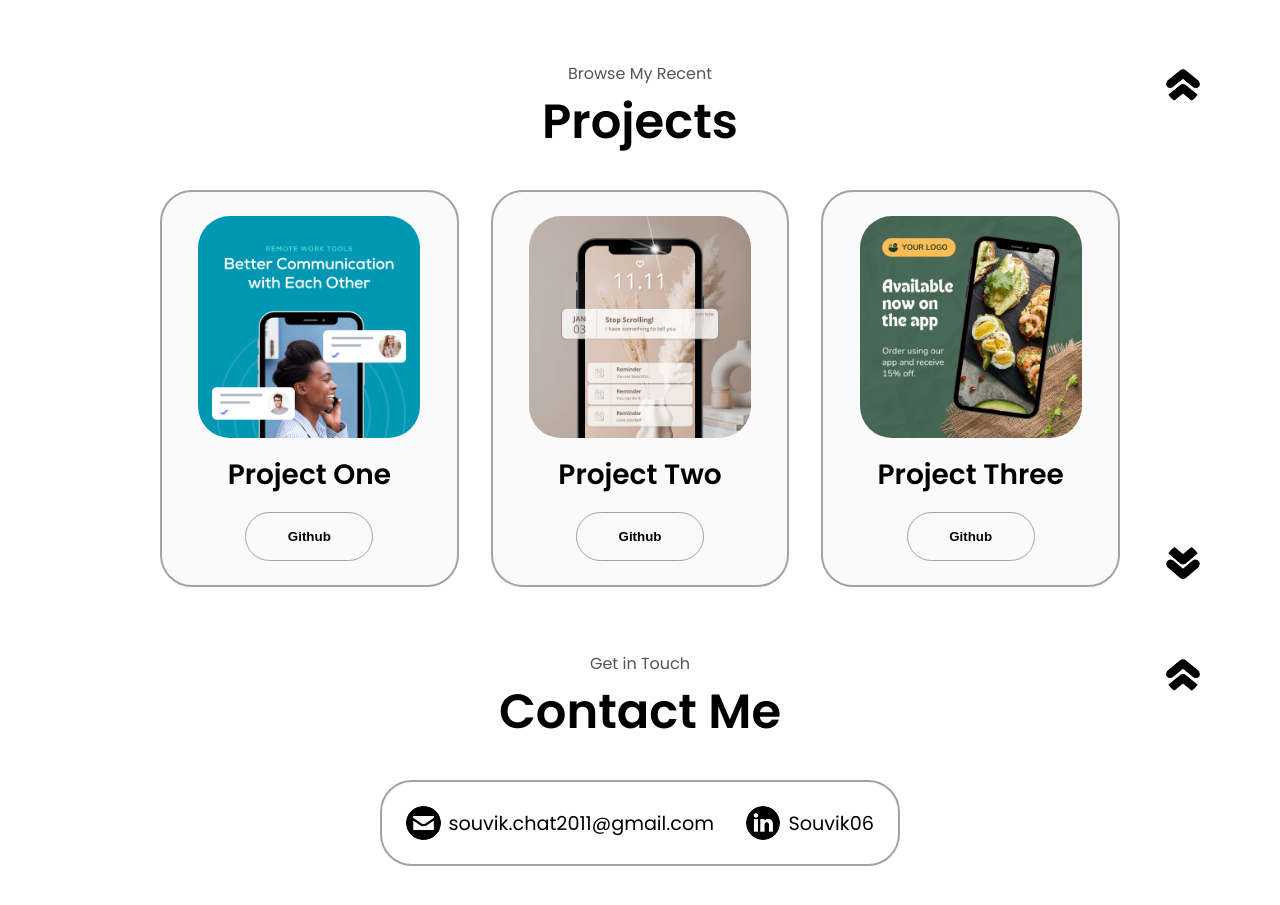
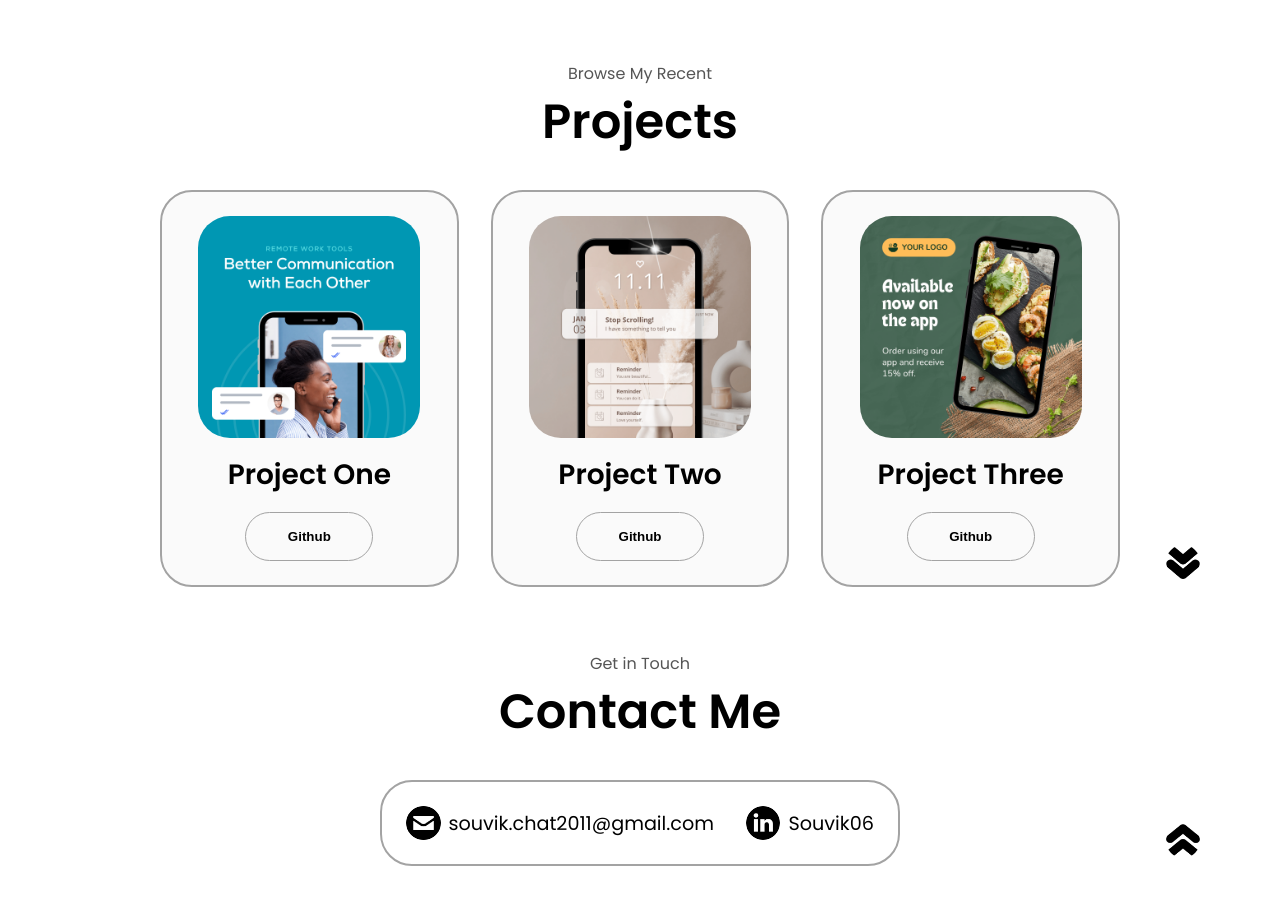
Before and after one commit to Souvik06/Portfolio_2.0, a plain HTML site: page index.html in a window 1280 px wide. Shown: the part 2513-3418 px from the top of the page. Drawn offline with Linux system fonts and the light colour scheme.

Commit message:
update arrow

```diff
--- a/index.html
+++ b/index.html
@@ -115,13 +115,6 @@
 
     <!-- About Section Start -->
     <section id="about">
-      <img
-        src="./assets/arrowUp.png"
-        alt="Arrow Up icon"
-        class="icon arrowup"
-        onclick="location.href = './#'"
-      />
-
       <p class="section__text__p1">Get To Know More</p>
       <h1 class="title">About Me</h1>
       <div class="section-container">
@@ -189,13 +182,6 @@
 
     <!-- Experience Section Start -->
     <section id="experience">
-      <img
-        src="./assets/arrowUp.png"
-        alt="Arrow Up icon"
-        class="icon arrowup"
-        onclick="location.href = './#about'"
-      />
-
       <p class="section__text__p1">Explore My</p>
       <h1 class="title">Experience</h1>
       <div class="experience-details-container">
@@ -357,13 +343,6 @@
 
     <!-- Projects Section Start -->
     <section id="projects">
-      <img
-        src="./assets/arrowUp.png"
-        alt="Arrow Up icon"
-        class="icon arrowup"
-        onclick="location.href = './#experience'"
-      />
-
       <p class="section__text__p1">Browse My Recent</p>
       <h1 class="title">Projects</h1>
       <div class="experience-details-container">
@@ -435,12 +414,6 @@
 
     <!-- Contact Section Start -->
     <section id="contact">
-      <img
-        src="./assets/arrowUp.png"
-        alt="Arrow Up icon"
-        class="icon arrowup"
-        onclick="location.href = './#projects'"
-      />
 
       <p class="section__text__p1">Get in Touch</p>
       <h1 class="title">Contact Me</h1>
@@ -468,6 +441,13 @@
           </p>
         </div>
       </div>
+
+      <img
+        src="./assets/arrowUp.png"
+        alt="Arrow Up icon"
+        class="icon arrowup"
+        onclick="location.href = './#'"
+      >
       <!-- Contact Section End -->
     </section>
 
--- a/style.css
+++ b/style.css
@@ -294,11 +294,6 @@ section {
     bottom: 2.5rem;
 }
 
-.arrowup {
-    position: absolute;
-    right: -5rem;
-    top: 2.5rem;
-}
 
 .details-container {
     padding: 1.5rem;
@@ -428,6 +423,11 @@ article .icon {
     cursor: default;
 }
 
+.arrowup {
+    position: absolute;
+    right: -5rem;
+    bottom: 2.5rem;
+}
 
 /* FOOTER SECTION */
 
```
